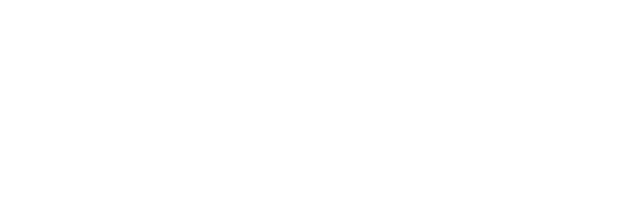
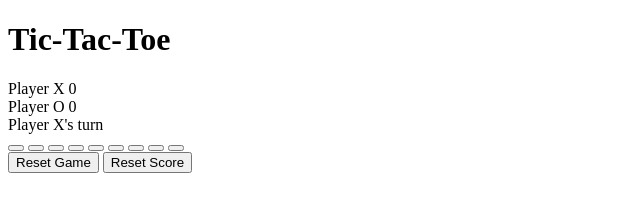
Before and after one commit to kokoab/tic-tac-toe, a plain HTML site: page index.html in a window 1280 px wide. Shown: the whole page, without its empty margins (0-640 px from the left). Drawn offline with Linux system fonts and the light colour scheme.

Commit message:
added html skeleton

```diff
--- a/index.html
+++ b/index.html
@@ -1,13 +1,50 @@
 <!DOCTYPE html>
 <html lang="en">
+
 <head>
     <meta charset="UTF-8">
     <meta name="viewport" content="width=device-width, initial-scale=1.0">
     <title>Document</title>
     <link rel="stylesheet" href="style.css">
 </head>
+
 <body>
+    <div class="container">
+        <h1>Tic-Tac-Toe</h1>
+
+        <div class="score-board">
+            <div class="score-item">
+                <span class="player-label">Player X</span>
+                <span class="score" id="scoreX">0</span>
+            </div>
+            <div class="score-item">
+                <span class="player-label">Player O</span>
+                <span class="score" id="scoreO">0</span>
+            </div>
+        </div>
+
+        <div class="status" id="status">Player X's turn</div>
+
+        <div class="game-board" id="gameBoard">
+            <button class="cell" data-cell></button>
+            <button class="cell" data-cell></button>
+            <button class="cell" data-cell></button>
+            <button class="cell" data-cell></button>
+            <button class="cell" data-cell></button>
+            <button class="cell" data-cell></button>
+            <button class="cell" data-cell></button>
+            <button class="cell" data-cell></button>
+            <button class="cell" data-cell></button>
+        </div>
+
+        <div class="button-group">
+            <button class="reset-btn" id="resetBtn">Reset Game</button>
+            <button class="reset-score-btn" id="resetScoreBtn">Reset Score</button>
+        </div>
+    </div>
+
 
     <script src="script.js"></script>
 </body>
+
 </html>
```
